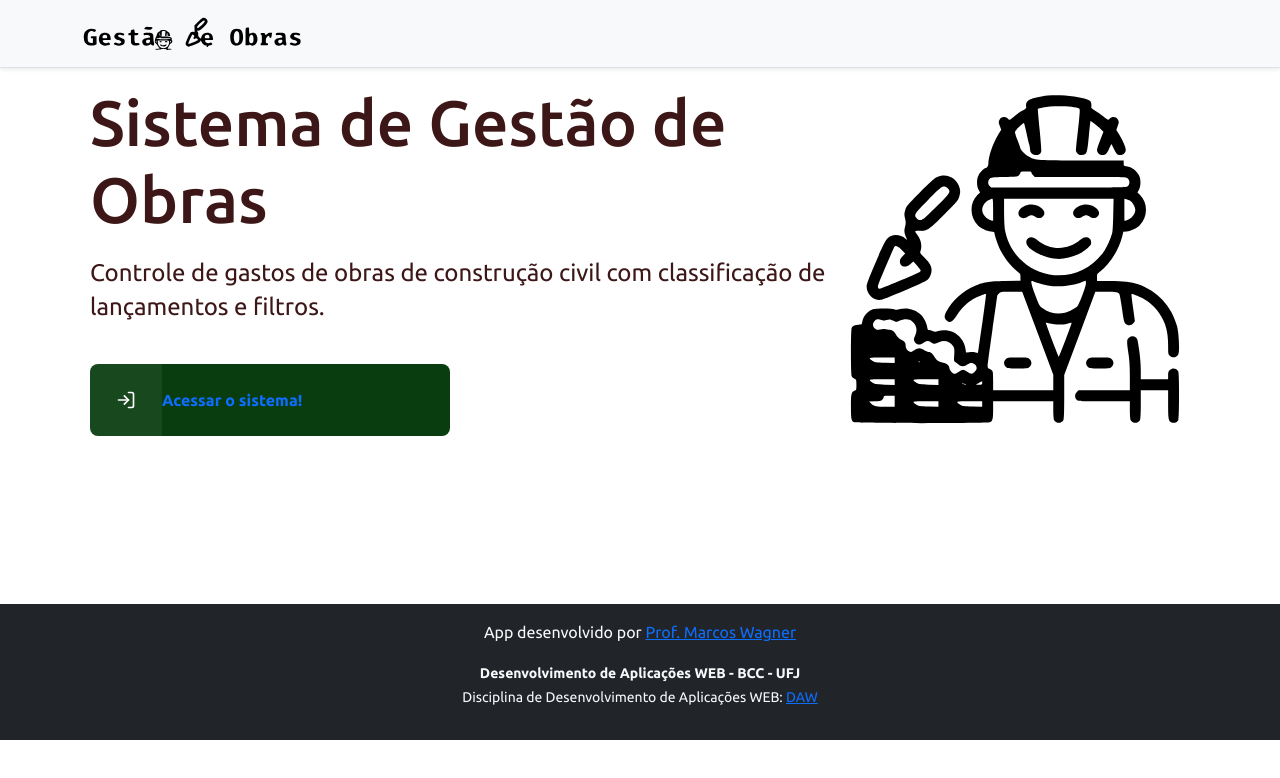
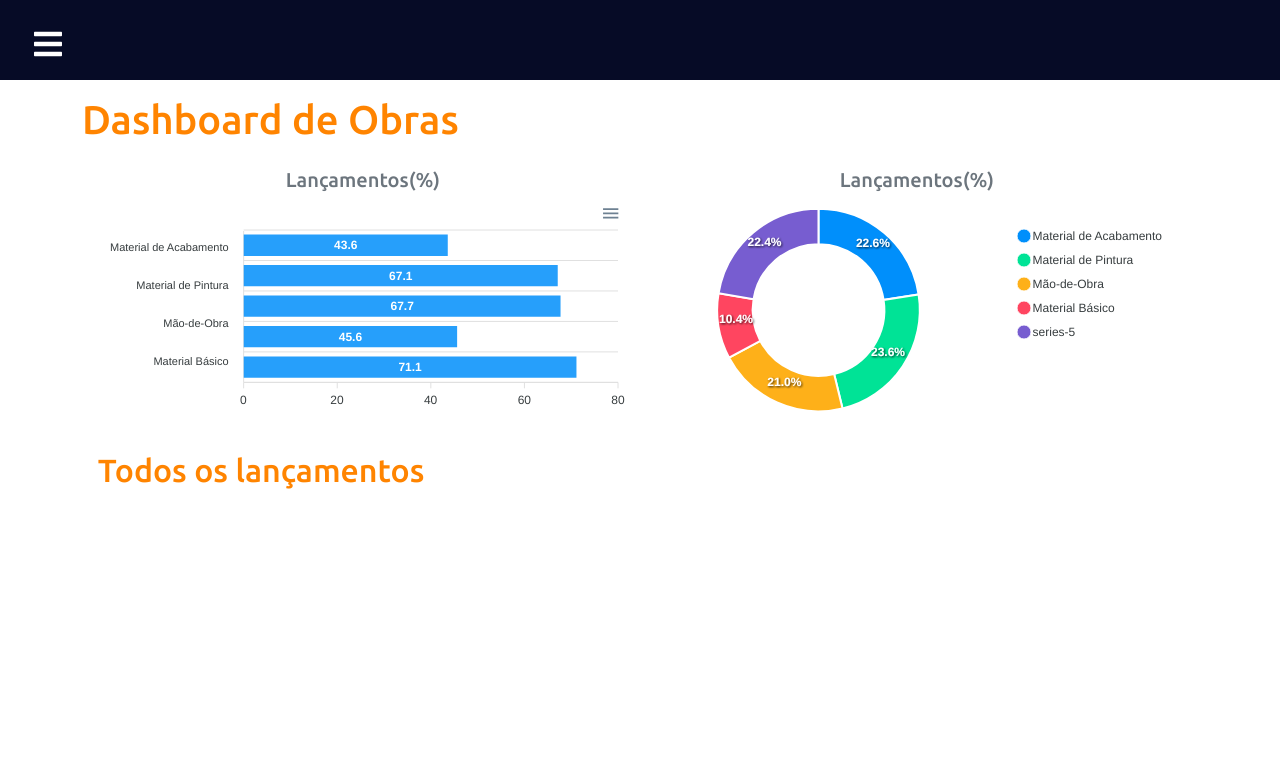
Before and after one commit to Japaonez/Gestao-Obra, a React (Create React App) app in the folder frontend/: page / in a window 1280 px wide. Shown: the top 778 px of the page. Built offline with nearby package versions, Linux system fonts and the light colour scheme.

Commit message:
Aula 25 Modulo 3
Criando um Dashboard e o Sidebar

```diff
--- a/frontend/package.json
+++ b/frontend/package.json
@@ -10,9 +10,11 @@
     "@types/node": "^12.20.25",
     "@types/react": "^17.0.22",
     "@types/react-dom": "^17.0.9",
+    "apexcharts": "^3.28.3",
     "axios": "^0.21.4",
     "bootstrap": "^5.1.1",
     "react": "^17.0.2",
+    "react-apexcharts": "^1.3.9",
     "react-bootstrap": "^1.6.3",
     "react-dom": "^17.0.2",
     "react-icons": "^4.2.0",
--- /dev/null
+++ b/frontend/src/components/basics/BarChart/index.tsx
@@ -0,0 +1,33 @@
+import Chart from 'react-apexcharts'
+
+const BarChart: React.FC = () => {
+
+    const options = {
+        plotOptions: {
+            bar: {
+                horizontal: true,
+            }
+        },
+    };
+
+    const mockData = {
+        labels: {
+            categories: ['Material de Acabamento', 'Material de Pintura', 'Mão-de-Obra', 'Material Básico']
+        },
+        series: [
+            {
+                name: "% Sucesso",
+                data: [43.6, 67.1, 67.7, 45.6, 71.1]
+            }
+        ]
+    };
+
+    return(
+        <Chart
+        options={{... options, xaxis: mockData.labels}}
+        series={mockData.series}
+        type="bar"
+        height="220"/>
+    )
+}
+export default BarChart;
--- /dev/null
+++ b/frontend/src/components/basics/DonutChart/index.tsx
@@ -0,0 +1,29 @@
+import Chart from 'react-apexcharts'
+
+const DonutChart: React.FC = () => {
+  const mockData = {
+    series: [477138, 499928, 444867, 220426, 473088],
+    labels: [
+      "Material de Acabamento",
+      "Material de Pintura",
+      "Mão-de-Obra",
+      "Material Básico",
+    ],
+  };
+
+  const options = {
+    legend: {
+      show: true,
+    },
+  };
+
+  return (
+    <Chart
+      options={{ ...options, labels: mockData.labels }}
+      series={mockData.series}
+      type="donut"
+      height="220"
+    />
+  );
+};
+export default DonutChart;
--- /dev/null
+++ b/frontend/src/components/basics/sidebar/index.tsx
@@ -0,0 +1,48 @@
+import { useState } from "react";
+import * as FaIcons from "react-icons/fa";
+import * as AiIcons from "react-icons/ai";
+import { Link } from "react-router-dom";
+import { SidebarData } from "./table";
+
+import { IconContext } from "react-icons";
+
+import "./styles.css";
+
+function Sidebar() {
+  const [sidebar, setSidebar] = useState(false);
+
+  const showSidebar = () => setSidebar(!sidebar);
+
+  return (
+    <>
+      <IconContext.Provider value={{ color: "#fff" }}>
+        <div className="navbar">
+          <Link to="#" className="menu-bars">
+            <FaIcons.FaBars onClick={showSidebar} />
+          </Link>
+        </div>
+        <nav className={sidebar ? "nav-menu active" : "nav-menu"}>
+          <ul className="nav-menu-items" onClick={showSidebar}>
+            <li className="navbar-toggle">
+              <Link to="#" className="menu-bars">
+                <AiIcons.AiOutlineClose />
+              </Link>
+            </li>
+            {SidebarData.map((item, index) => {
+              return (
+                <li key={index} className={item.cName}>
+                  <Link to={item.path}>
+                    {item.icon}
+                    <span>{item.title}</span>
+                  </Link>
+                </li>
+              );
+            })}
+          </ul>
+        </nav>
+      </IconContext.Provider>
+    </>
+  );
+}
+
+export default Sidebar;
--- /dev/null
+++ b/frontend/src/components/basics/sidebar/styles.css
@@ -0,0 +1,69 @@
+.navbar {
+  background-color: #060b26;
+  height: 80px;
+  display: flex;
+  align-items: center;
+}
+
+.menu-bars {
+  margin-left: 2rem;
+  font-size: 2rem;
+  background: none;
+}
+
+.nav-menu {
+  background-color: #060b26;
+  width: 250px;
+  height: 100vh;
+  display: flex;
+  justify-content: center;
+  position: fixed;
+  top: 0;
+  left: -100%;
+  transition: 850ms;
+}
+
+.nav-menu.active {
+  left: 0;
+  transition: 350ms;
+}
+
+.nav-text {
+  justify-content: start;
+  align-items: center;
+  padding: 8px 0px 8px 16px;
+  list-style: none;
+  height: 60px;
+}
+
+.nav-text a {
+  text-decoration: none;
+  color: #f5f5f5;
+  font-size: 18px;
+  width: 95%;
+  height: 100%;
+  display: flex;
+  align-items: center;
+  padding: 0 16px;
+  border-radius: 4px;
+}
+
+.nav-text a:hover {
+  background-color: #1a83ff;
+}
+
+.nav-menu-items {
+  width: 100%;
+}
+
+.navbar-toggle {
+  background-color: #060b26;
+  width: 100%;
+  height: 80px;
+  display: flex;
+  align-items: center;
+}
+
+span {
+  margin-left: 16px;
+}
--- /dev/null
+++ b/frontend/src/components/basics/sidebar/table.tsx
@@ -0,0 +1,48 @@
+import * as FaIcons from "react-icons/fa";
+import * as AiIcons from "react-icons/ai";
+import * as IoIcons from "react-icons/io";
+
+export const SidebarData = [
+  {
+    title: "Home",
+    path: "/",
+    icon: <AiIcons.AiFillHome />,
+    cName: "nav-text",
+  },
+  {
+    title: "DashBoard",
+    path: "/dashboard",
+    icon: <IoIcons.IoIosPaper />,
+    cName: "nav-text",
+  },
+  {
+    title: "Proprietários",
+    path: "/proprietarios",
+    icon: <FaIcons.FaCartPlus />,
+    cName: "nav-text",
+  },
+  {
+    title: "Obras",
+    path: "/obras",
+    icon: <IoIcons.IoMdPeople />,
+    cName: "nav-text",
+  },
+  {
+    title: "Itens",
+    path: "/itens",
+    icon: <FaIcons.FaEnvelopeOpenText />,
+    cName: "nav-text",
+  },
+  {
+    title: "Subitens",
+    path: "/subitens",
+    icon: <IoIcons.IoMdHelpCircle />,
+    cName: "nav-text",
+  },
+  {
+    title: "Lançamentos",
+    path: "/lancamentos",
+    icon: <IoIcons.IoMdHelpCircle />,
+    cName: "nav-text",
+  },
+];
--- /dev/null
+++ b/frontend/src/pages/dashboard/index.tsx
@@ -0,0 +1,28 @@
+import BarChart from "../../components/basics/BarChart";
+import Sidebar from "../../components/basics/sidebar";
+import DonutChart from "../../components/basics/DonutChart";
+
+const dashboard: React.FC = () => {
+  return (
+    <>
+      <Sidebar />
+      <div className="container">
+        <h1 className="text-primary py-3">Dashboard de Obras</h1>
+        <div className="row px-3">
+          <div className="col-sm-6">
+            <h5 className="text-center text-secondary">Lançamentos(%)</h5>
+            <BarChart />
+          </div>
+          <div className="col-sm-6">
+            <h5 className="text-center text-secondary">Lançamentos(%)</h5>
+            <DonutChart />
+          </div>
+          <div className="py-3">
+            <h2 className="text-primary">Todos os lançamentos</h2>
+          </div>
+        </div>
+      </div>
+    </>
+  );
+};
+export default dashboard;
--- a/frontend/src/pages/login/index.tsx
+++ b/frontend/src/pages/login/index.tsx
@@ -27,7 +27,7 @@ function Login() {
       localStorage.setItem("username", username);
       localStorage.setItem("toker", response.data.token);
 
-      history.push("/proprietarios");
+      history.push("/dashboard");
     } catch (error) {
       alert("Autenticação sem sucesso, tente novamente!");
     }
--- a/frontend/src/pages/proprietario/index.tsx
+++ b/frontend/src/pages/proprietario/index.tsx
@@ -38,24 +38,69 @@ const Proprietario: React.FC = () => {
     else getProprietario();
   }, [propId]);
 
+  async function saveOrUpdate(e: any) {
+    e.preventDefault();
+
+    const data = {
+      codigo,
+      nome,
+      email,
+      cpf,
+    };
+
+    try {
+      if (propId == "0") {
+        await api.post(`v1/gto/proprietarios`, data, {
+          headers: {
+            Authorization: `Bearer ${token}`,
+          },
+        });
+      } else {
+        data.codigo = codigo;
+        await api.post(`v1/gto/proprietarios`, data, {
+          headers: {
+            Authorization: `Bearer ${token}`,
+          },
+        });
+      }
+      history.push("/proprietarios");
+    } catch (error) {
+      alert(
+        "Erro na inclusão do proprietário. " + error + " Tente noovamente!"
+      );
+    }
+  }
+
   return (
     <div className="new-prop-container">
       <div className="content">
         <section className="form">
           <h2>Cadastro de Proprietários</h2>
           <img src={logoImage} alt="Gestão de Obras" />
-          <h3> Cadastrar Proprietário</h3>
+          <h3>{propId == "0" ? "Adicionar" : "Atualizar"} Proprietário</h3>
           <p>
             Entre com as informações do proprietário e clique em Adicionar! Ou
             clique em Listar para ver os proprietários cadastrados.
           </p>
         </section>
-        <form>
-          <input placeholder="Nome do Proprietário" value={""} />
-          <input placeholder="E-mail do Proprietário" value={""} />
-          <input placeholder="CPF do Proprietário" value={""} />
+        <form onSubmit={saveOrUpdate}>
+          <input
+            placeholder="Nome do Proprietário"
+            value={nome}
+            onChange={(e) => setNome(e.target.value)}
+          />
+          <input
+            placeholder="E-mail do Proprietário"
+            value={email}
+            onChange={(e) => setEmail(e.target.value)}
+          />
+          <input
+            placeholder="CPF do Proprietário"
+            value={cpf}
+            onChange={(e) => setCpf(e.target.value)}
+          />
           <button className="button" type="submit">
-            Adicionar
+            {propId == "0" ? "Adicionar" : "Atualizar"}
           </button>
           <Link to="/proprietarios">
             <button className="button"> Listar</button>
--- a/frontend/src/routes.tsx
+++ b/frontend/src/routes.tsx
@@ -3,12 +3,16 @@ import Home from './pages/home';
 import Login from './pages/login';
 import Props from './pages/proprietarios';
 import Prop from './pages/proprietario';
+import Dashboard from './pages/dashboard'
+
+
 const Routes = () => {
     return(
         <BrowserRouter>
             <Switch>
-                <Route component={ Home } path="/" exact />
+                <Route component={ Dashboard } path="/" exact />
                 <Route component={ Login } path="/login" />
+                <Route component={ Dashboard } path="/login" />
                 <Route component={ Props } path="/proprietarios" />
                 <Route component={ Prop } path="/proprietario/:propId" />
             </Switch>
```
Also changed, not shown: frontend/src/components/basics/DashTable/index.tsx (added, +29 -0 lines), 1 other file (tests, documents, lock files or other folders).
